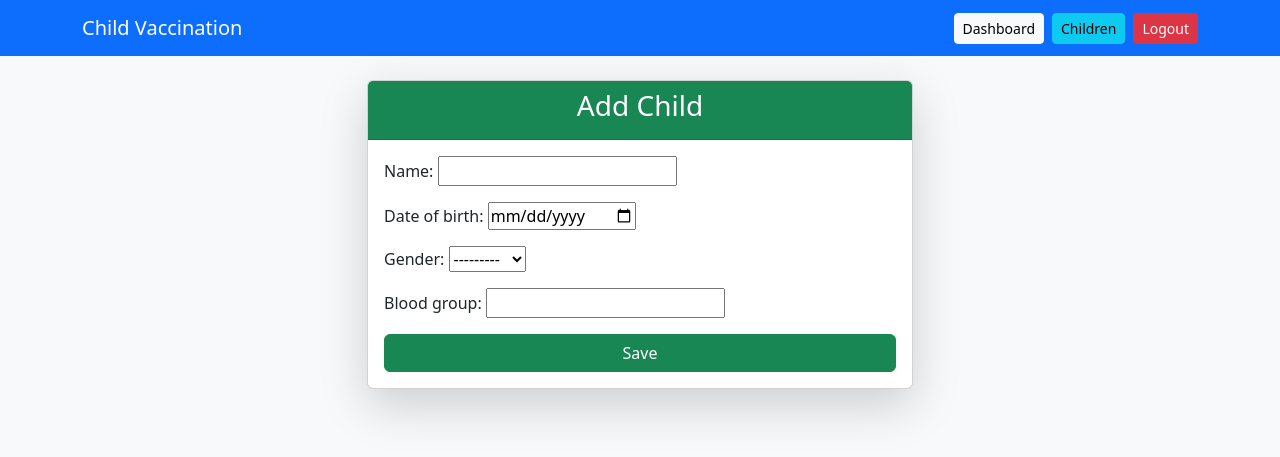
After one commit to Lakshmiha/Child-vaccination-management-system-, a Django app: page /add-child/ in a window 1280 px wide. The commit adds this page. Shown: the top 457 px of the page. Run offline with Django 5.2, Linux system fonts and the light colour scheme; a user stored in the database is signed in; data comes from the database, SQL or seed files in the repository.

Commit message:
Feature: add child model, forms, views, and templates (add/edit/delete child)

```diff
--- a/accounts/forms.py
+++ b/accounts/forms.py
@@ -1,28 +1,55 @@
 from django import forms
 from django.contrib.auth.models import User
-from .models import Parent
+from .models import Parent,Child
+from django.core.exceptions import ValidationError
+from django.forms.widgets import DateInput
 
 class ParentRegistrationForm(forms.ModelForm):
-    username = forms.CharField(max_length=150)
-    email = forms.EmailField()
-    password = forms.CharField(widget=forms.PasswordInput)
+    username = forms.CharField(max_length=150, required=True)
+    email = forms.EmailField(required=True)
+    password1 = forms.CharField(label="Password", widget=forms.PasswordInput, required=True)
+    password2 = forms.CharField(label="Confirm Password", widget=forms.PasswordInput, required=True)
 
     class Meta:
         model = Parent
-        fields = ['phone_number', 'address']
+        fields = ['phone_number', 'address']  # Parent-specific fields
+
+    def clean_username(self):
+        username = self.cleaned_data['username']
+        if User.objects.filter(username=username).exists():
+            raise ValidationError("Username already taken.")
+        return username
+
+    def clean(self):
+        cleaned = super().clean()
+        p1 = cleaned.get('password1')
+        p2 = cleaned.get('password2')
+        if p1 and p2 and p1 != p2:
+            raise ValidationError("Passwords do not match.")
+        return cleaned
 
     def save(self, commit=True):
+        # create User then Parent
         user = User.objects.create_user(
             username=self.cleaned_data['username'],
             email=self.cleaned_data['email'],
-            password=self.cleaned_data['password']
+            password=self.cleaned_data['password1']
         )
         parent = Parent(
             user=user,
-            phone_number=self.cleaned_data['phone_number'],
-            address=self.cleaned_data['address']
+            phone_number=self.cleaned_data.get('phone_number', ''),
+            address=self.cleaned_data.get('address', '')
         )
         if commit:
             user.save()
             parent.save()
         return parent
+
+
+class ChildForm(forms.ModelForm):
+    class Meta:
+        model = Child
+        fields = ['name', 'date_of_birth', 'gender', 'blood_group']
+        widgets = {
+            'date_of_birth': DateInput(attrs={'type': 'date'}),
+        }
--- a/accounts/models.py
+++ b/accounts/models.py
@@ -8,3 +8,16 @@ class Parent(models.Model):
 
     def __str__(self):
         return self.user.username
+
+class Child(models.Model):
+    parent = models.ForeignKey("Parent", on_delete=models.CASCADE, related_name='children')
+    name = models.CharField(max_length=100)
+    date_of_birth = models.DateField()
+    gender = models.CharField(
+        max_length=10,
+        choices=[('Male', 'Male'), ('Female', 'Female'), ('Other', 'Other')]
+    )
+    blood_group = models.CharField(max_length=5, blank=True)
+
+    def __str__(self):
+        return self.name
--- /dev/null
+++ b/accounts/templates/accounts/add_child.html
@@ -0,0 +1,20 @@
+{% extends "accounts/base.html" %}
+{% block title %}Add Child{% endblock %}
+{% block content %}
+<div class="row justify-content-center">
+  <div class="col-md-6">
+    <div class="card shadow-lg">
+      <div class="card-header bg-success text-white text-center">
+        <h3>Add Child</h3>
+      </div>
+      <div class="card-body">
+        <form method="POST">
+          {% csrf_token %}
+          {{ form.as_p }}
+          <button type="submit" class="btn btn-success w-100">Save</button>
+        </form>
+      </div>
+    </div>
+  </div>
+</div>
+{% endblock %}
--- a/accounts/templates/accounts/base.html
+++ b/accounts/templates/accounts/base.html
@@ -13,6 +13,7 @@
     <div class="d-flex">
       {% if user.is_authenticated %}
         <a class="btn btn-light btn-sm me-2" href="{% url 'accounts:parent_dashboard' %}">Dashboard</a>
+        <a class="btn btn-info btn-sm me-2" href="{% url 'accounts:view_children' %}">Children</a>
         <a class="btn btn-danger btn-sm" href="{% url 'accounts:parent_logout' %}">Logout</a>
       {% else %}
         <a class="btn btn-light btn-sm me-2" href="{% url 'accounts:parent_login' %}">Login</a>
--- a/accounts/templates/accounts/parent_dashboard.html
+++ b/accounts/templates/accounts/parent_dashboard.html
@@ -14,8 +14,9 @@
       <div class="alert alert-warning">No parent profile found. If you just registered, try logging out and in again.</div>
     {% endif %}
     <hr>
-    <a href="#" class="btn btn-success">Add Child</a>
+    <a href="{% url 'accounts:add_child' %}" class="btn btn-success">Add Child</a>
     <a href="#" class="btn btn-warning">Book Appointment</a>
+    <a href="#" class="btn btn-secondary">View Reminders</a>
   </div>
 </div>
 {% endblock %}
--- a/accounts/urls.py
+++ b/accounts/urls.py
@@ -9,4 +9,8 @@ urlpatterns = [
     path('login/', views.parent_login, name='parent_login'),
     path('logout/', views.parent_logout, name='parent_logout'),
     path('dashboard/', views.parent_dashboard, name='parent_dashboard'),
+    path('add-child/', views.add_child, name='add_child'),
+    path('children/', views.view_children, name='view_children'),
+    path('edit-child/<int:child_id>/', views.edit_child, name='edit_child'),
+    path('delete-child/<int:child_id>/', views.delete_child, name='delete_child'),
 ]
--- a/accounts/views.py
+++ b/accounts/views.py
@@ -1,9 +1,9 @@
-from django.shortcuts import render, redirect
+from django.shortcuts import render, redirect, get_object_or_404
 from django.contrib.auth import authenticate, login, logout
 from django.contrib.auth.decorators import login_required
 from django.contrib import messages
-from .forms import ParentRegistrationForm
-from .models import Parent
+from .forms import ParentRegistrationForm,ChildForm
+from .models import Parent,Child
 
 def home(request):
     """Root URL: redirect to dashboard if logged in, else to login"""
@@ -50,4 +50,48 @@ def parent_logout(request):
 @login_required
 def parent_dashboard(request):
     parent = Parent.objects.filter(user=request.user).first()
+    children = Child.objects.filter(parent=parent)
     return render(request, "accounts/parent_dashboard.html", {"parent": parent})
+
+@login_required
+def add_child(request):
+    parent = Parent.objects.filter(user=request.user).first()
+    if request.method == "POST":
+        form = ChildForm(request.POST)
+        if form.is_valid():
+            child = form.save(commit=False)
+            child.parent = parent
+            child.save()
+            messages.success(request, "Child added successfully.")
+            return redirect('accounts:parent_dashboard')
+    else:
+        form = ChildForm()
+    return render(request, "accounts/add_child.html", {"form": form})
+
+@login_required
+def view_children(request):
+    parent = Parent.objects.filter(user=request.user).first()
+    children = Child.objects.filter(parent=parent) if parent else []
+    return render(request, "accounts/view_children.html", {"children": children})
+
+@login_required
+def edit_child(request, child_id):
+    child = get_object_or_404(Child, id=child_id, parent__user=request.user)
+    if request.method == "POST":
+        form = ChildForm(request.POST, instance=child)
+        if form.is_valid():
+            form.save()
+            messages.success(request, "Child details updated successfully.")
+            return redirect('accounts:view_children')
+    else:
+        form = ChildForm(instance=child)
+    return render(request, "accounts/edit_child.html", {"form": form})
+
+@login_required
+def delete_child(request, child_id):
+    child = get_object_or_404(Child, id=child_id, parent__user=request.user)
+    if request.method == "POST":
+        child.delete()
+        messages.success(request, "Child deleted successfully.")
+        return redirect('accounts:view_children')
+    return render(request, "accounts/delete_child.html", {"child": child})
```
Also changed, not shown: accounts/templates/accounts/delete_child.html (added, +21 -0 lines), accounts/templates/accounts/edit_child.html (added, +20 -0 lines), accounts/templates/accounts/view_children.html (added, +40 -0 lines), accounts/migrations/0003_child.py (added).
